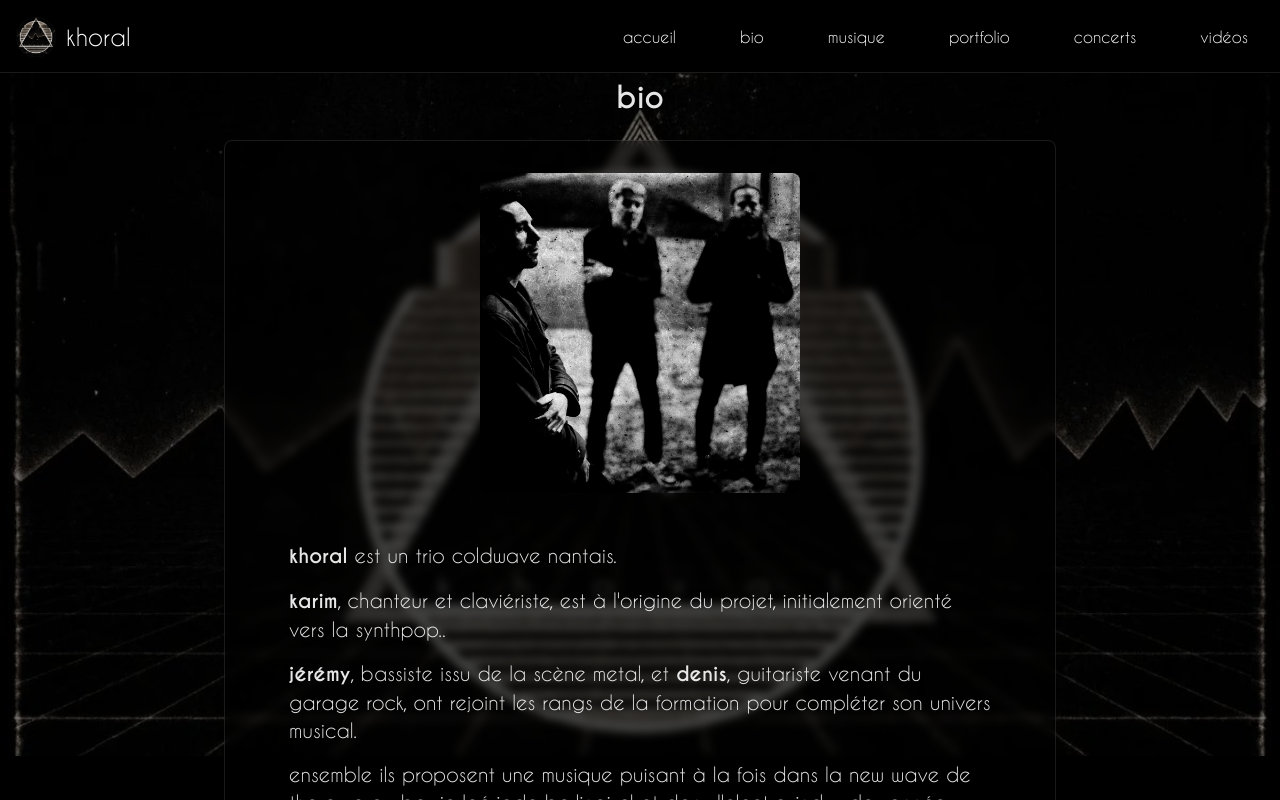
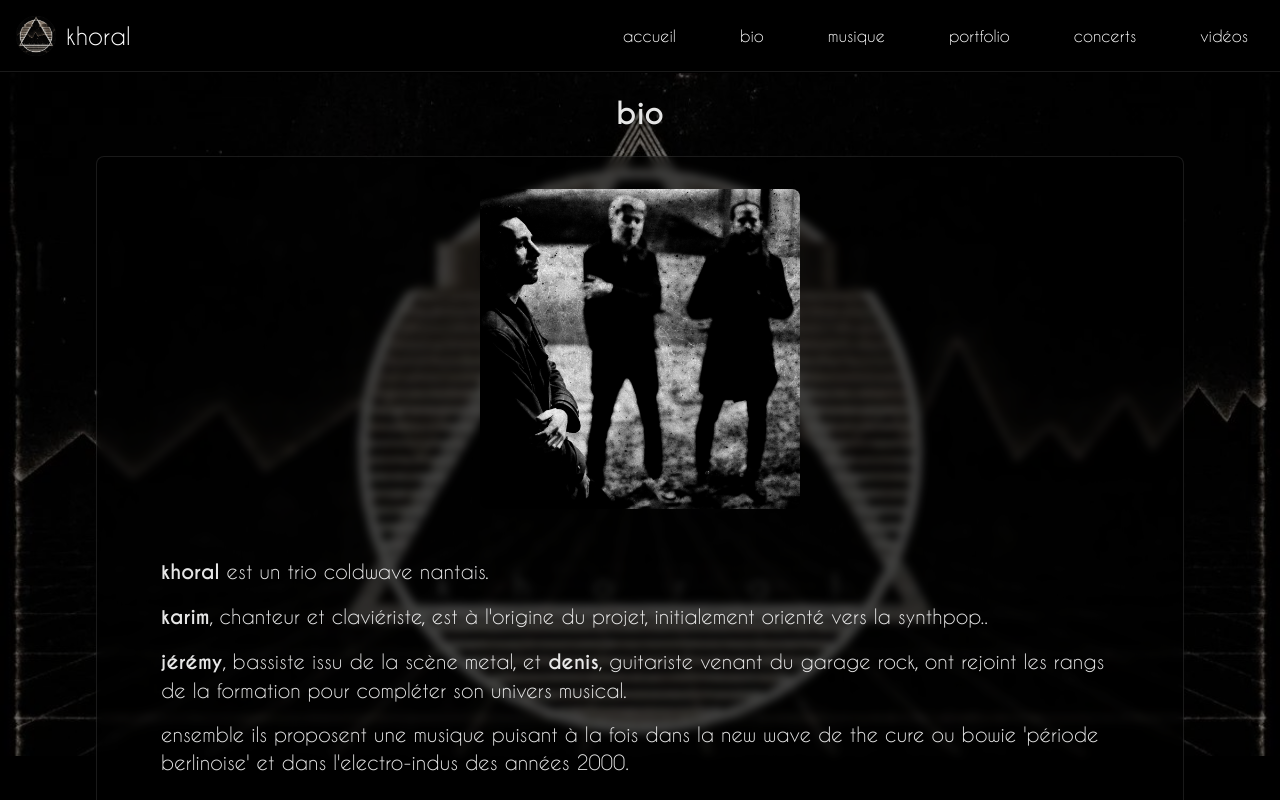
Before and after one commit to jerem444/khoral-website, a Next.js app: page /bio in a window 1280 px wide. Shown: the top 800 px of the page. Built offline with nearby package versions, Linux system fonts and the light colour scheme.

Commit message:
Refactor CSS styles for improved layout and responsiveness across multiple pages

```diff
--- a/src/app/bio/page.module.css
+++ b/src/app/bio/page.module.css
@@ -3,7 +3,7 @@
 }
 
 .content {
-  @apply pt-16 md:pt-20 p-4 md:p-8 max-w-4xl mx-auto;
+  @apply pt-4 md:pt-6 p-4 md:p-8 max-w-6xl mx-auto;
 }
 
 .sectionTitle {
@@ -34,11 +34,7 @@
 }
 
 .bioText p {
-  @apply mb-4; /* Ajoute une marge inférieure pour espacer les paragraphes */
-}
-
-.bioList {
-  @apply list-disc pl-6 text-white/90 space-y-2;
+  @apply mb-4;
 }
 
 .contactButtonContainer {
--- a/src/app/concerts/page.module.css
+++ b/src/app/concerts/page.module.css
@@ -3,7 +3,7 @@
 }
 
 .content {
-  @apply pt-16 md:pt-20 p-4 md:p-8;
+  @apply pt-4 md:pt-6 p-4 md:p-8;
 }
 
 .title {
@@ -15,7 +15,7 @@
 }
 
 .section {
-  @apply bg-black/40 backdrop-blur-sm p-6 md:p-8 rounded-lg border border-white/10;
+  @apply bg-black/40 backdrop-blur-sm p-3 md:p-4 rounded-lg border border-white/10;
 }
 
 .sectionTitle {
--- a/src/app/musique/page.module.css
+++ b/src/app/musique/page.module.css
@@ -3,11 +3,11 @@
 }
 
 .content {
-  @apply pt-16 md:pt-20 p-4 md:p-8;
+  @apply pt-4 md:pt-6 p-4 md:p-8;
 }
 
 .section {
-  @apply bg-black/40 backdrop-blur-sm p-6 md:p-8 rounded-lg border border-white/10 mb-8;
+  @apply bg-black/40 backdrop-blur-sm p-3 md:p-4 rounded-lg border border-white/10 mb-8;
 }
 
 .sectionTitle {
--- a/src/app/page.module.css
+++ b/src/app/page.module.css
@@ -3,22 +3,7 @@
 }
 
 .content {
-  max-width: 1200px;
-  margin: 0 auto;
-  padding: 2rem 1rem;
-}
-
-@media (min-width: 768px) {
-  .content {
-    padding: 4rem 2rem;
-    padding-top: 80px;
-  }
-}
-
-@media (max-width: 768px) {
-  .content {
-    padding-top: 80px;
-  }
+  @apply pt-4 md:pt-6 p-4 md:p-8;
 }
 
 .buttonGroup {
--- a/src/app/portfolio/page.module.css
+++ b/src/app/portfolio/page.module.css
@@ -5,7 +5,7 @@
 }
 
 .content {
-  @apply pt-16 md:pt-20 p-4 md:p-8;
+  @apply pt-4 md:pt-6 p-4 md:p-8;
 }
 
 .portfolioContainer {
--- a/src/app/portfolio/page.tsx
+++ b/src/app/portfolio/page.tsx
@@ -23,7 +23,6 @@ const Portfolio = () => {
   return (
     <main className={styles.container}>
       <Navbar />
-      <div className="h-[53px] md:hidden" />
       <div className={styles.content}>
         <div className={styles.grid}>
           {images.map((image) => (
--- a/src/app/videos/page.module.css
+++ b/src/app/videos/page.module.css
@@ -3,5 +3,5 @@
 }
 
 .content {
-  @apply pt-16 md:pt-20 p-4 md:p-8;
+  @apply pt-4 md:pt-6 p-4 md:p-8;
 }
--- a/src/components/Navbar.module.css
+++ b/src/components/Navbar.module.css
@@ -1,6 +1,5 @@
 .navbar {
-  height: 73px;
-  @apply fixed top-0 left-0 right-0 z-50;
+  @apply sticky top-0 z-50;
 }
 
 .navbarBackground {
```
